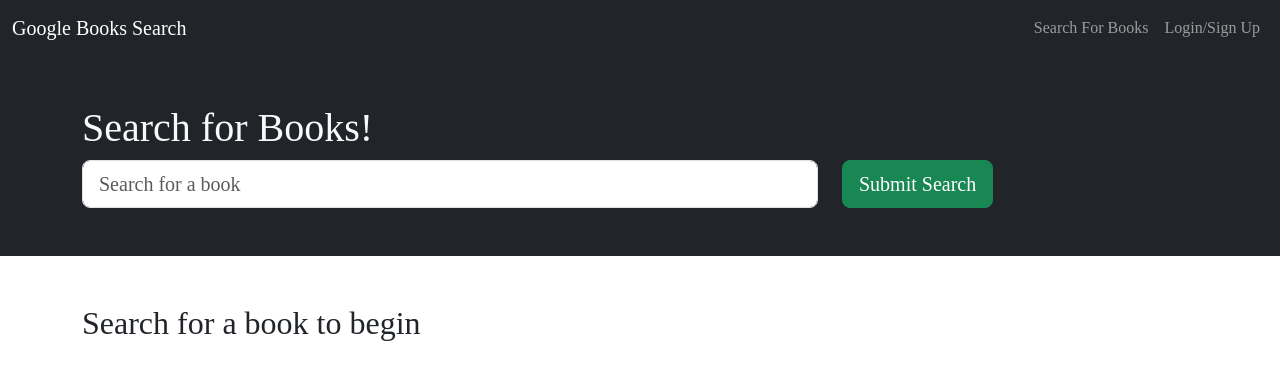
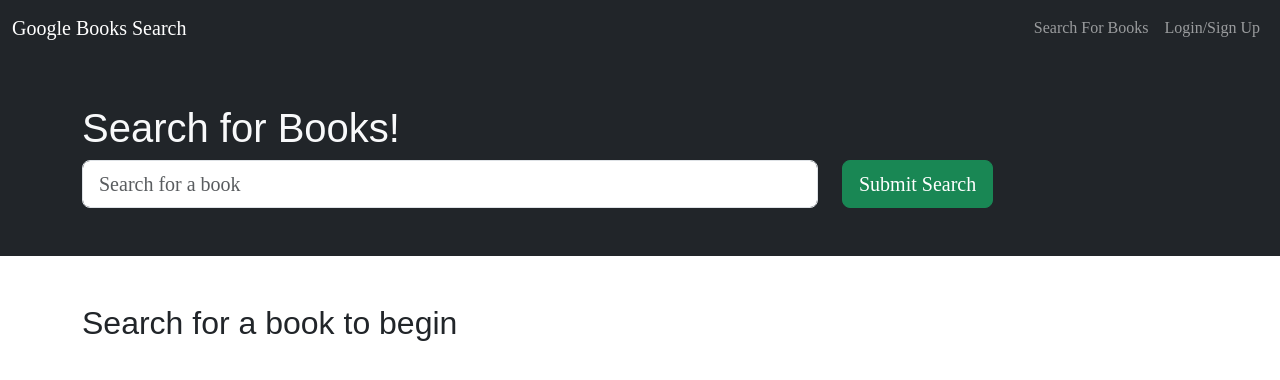
Before and after one commit to shefreenkaur/COMP455_SearchEngine, a React (Create React App) app in the folder client/: page / in a window 1280 px wide. Shown: the top 380 px of the page. Built offline with nearby package versions, Linux system fonts and the light colour scheme; the HTML template or start-up script is replaced by a standard one.

Commit message:
Update index.css

```diff
--- a/client/src/index.css
+++ b/client/src/index.css
@@ -8,7 +8,7 @@
 h4,
 h5,
 h6 {
-  font-family: 'Times New Roman', sans-serif;
+  font-family: 'Chunk', sans-serif;
 }
 
 .small {
```
